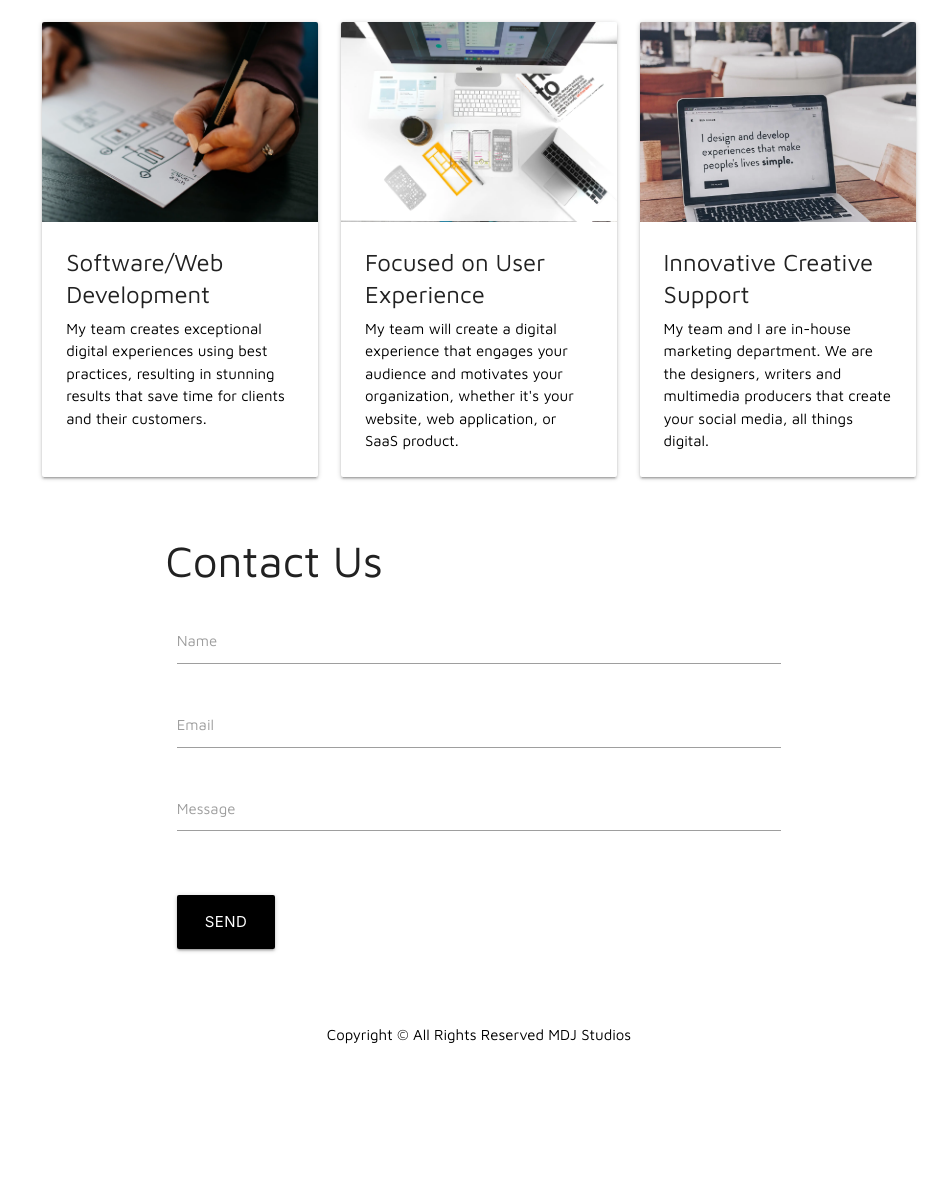
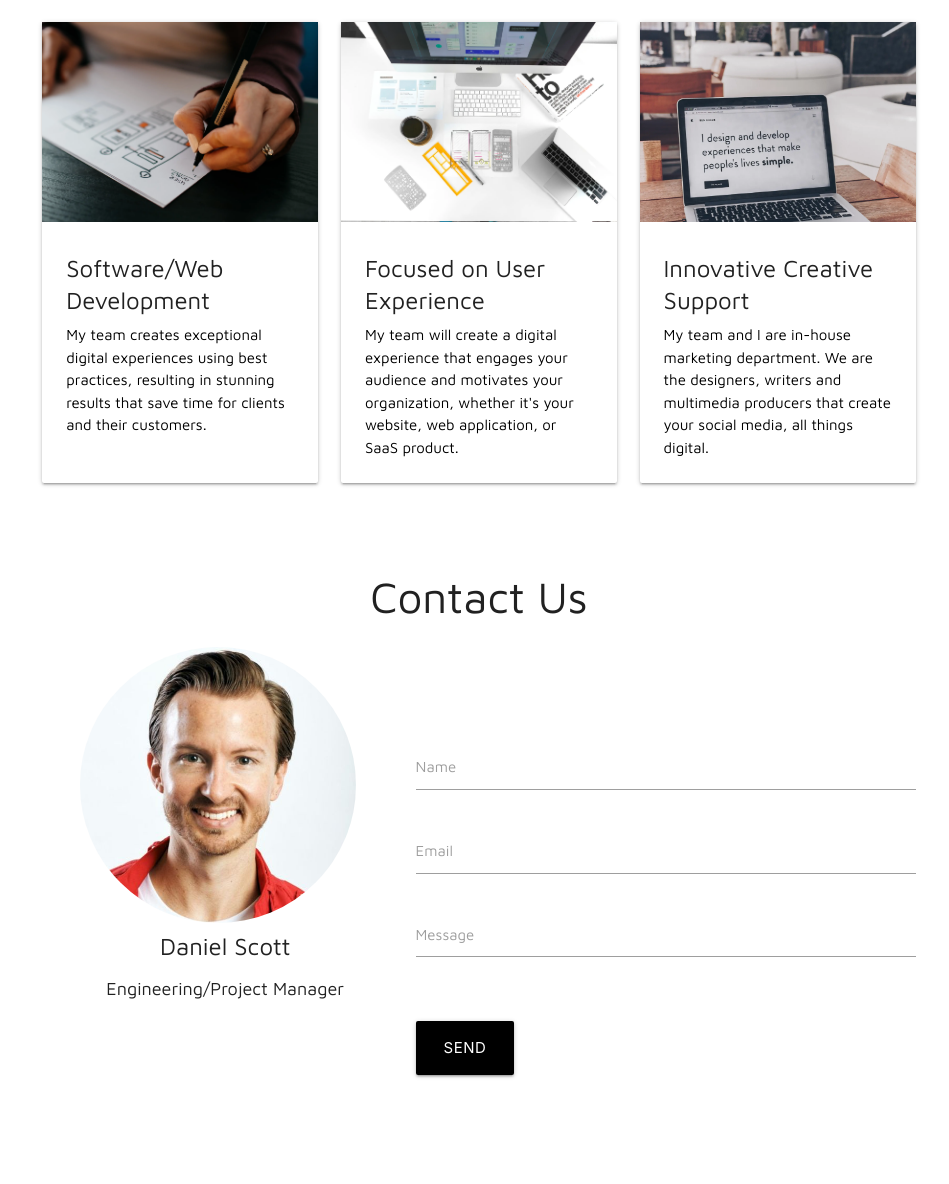
Before and after one commit to MDJ-Studios/mdj-studios-site, a plain HTML site: page index.html in a window 1280 px wide. Shown: the part 656-1840 px from the top of the page, without its empty margins (161-1110 px from the left). Before the commit the page ends 1748 px from the top, so only its background shows below. Drawn offline with nearby package versions, Linux system fonts and the light colour scheme; some packages are replaced by stand-ins of ours.

Commit message:
wip: updates contact section

```diff
--- a/index.html
+++ b/index.html
@@ -58,7 +58,7 @@
             <div class="row">
                 <div class="col s12 m12 l4">
                     <div class="card">
-                        <div class="card-image">
+                        <div class="card-image-services">
                             <img class="lozad" data-src="./imgs/software-dev.webp" alt="Software/Web Development">
                         </div>
                         <div class="card-content">
@@ -71,7 +71,7 @@
                 </div>
                 <div class="col s12 m12 l4">
                     <div class="card">
-                        <div class="card-image">
+                        <div class="card-image-services">
                             <img class="lozad" data-src="./imgs/ux-design.webp" alt="Focused on User Experience">
                         </div>
                         <div class="card-content">
@@ -85,7 +85,7 @@
                 </div>
                 <div class="col s12 m12 l4">
                     <div class="card">
-                        <div class="card-image">
+                        <div class="card-image-services">
                             <img class="lozad" data-src="./imgs/creative-support.webp" alt="Creative Support">
                         </div>
                         <div class="card-content">
@@ -98,10 +98,21 @@
                 </div>
             </div>
         </section>
-        <section id="contact-us" class="container">
-            <h3>Contact Us</h3>
-            <div class="row">
-                <form class="col s12" name="contact" method="POST" data-netlify="true">
+        <section id="contact-us">
+            <h3 class="center">Contact Us</h3>
+            <div class="row contact-row">
+                <div class="col s12 m4">
+                    <div class="card contact-card">
+                      <div class="card-image">
+                        <img src="./imgs/daniel.jpg">
+                      </div>
+                      <div class="card-content">
+                          <span class="card-title center">Daniel Scott</span>
+                          <span class="card-title center"><small>Engineering/Project Manager</small></span>
+                      </div>
+                    </div>
+                  </div>
+                <form class="col s12 m7" name="contact" method="POST" data-netlify="true">
                     <div class="row">
                         <div class="input-field col s12">
                             <input id="name" type="text" class="validate" name="name">
--- a/styles.css
+++ b/styles.css
@@ -104,7 +104,7 @@ main {
     flex-grow: 1;
 }
 
-.card-image img {
+.card-image-services img {
     width: 100%;
     height: 200px;
     object-fit: cover;
@@ -172,6 +172,30 @@ main {
     box-shadow: 0 1px 0 0 black !important;
 }
 
+#contact-us {
+    margin-top: 5rem;
+}
+
+
+.card.contact-card {
+    border: none;
+    box-shadow: none;
+}
+
+.card.contact-card .card-content {
+    padding: 0 0 0 1rem;
+}
+
+.card.contact-card .card-image img {
+    border-radius: 50% !important;
+    margin-bottom: .5rem;
+}
+
+.contact-row {
+    display: flex;
+    align-items: center;
+}
+
 #thank-you {
     font-weight: 600;
 }
@@ -182,3 +206,22 @@ footer {
     justify-content: center;
     padding: 3rem;
 }
+
+@media only screen and (max-width: 600px) {
+    .contact-row {
+        flex-direction: column-reverse;
+    }
+
+    #contact-us h3 {
+        margin-bottom: 5rem;
+    }
+
+    .card.contact-card .card-image img {
+        margin-top: 3rem;
+    }
+
+    .btn-large {
+        width: 100%;
+    }
+
+}
```
